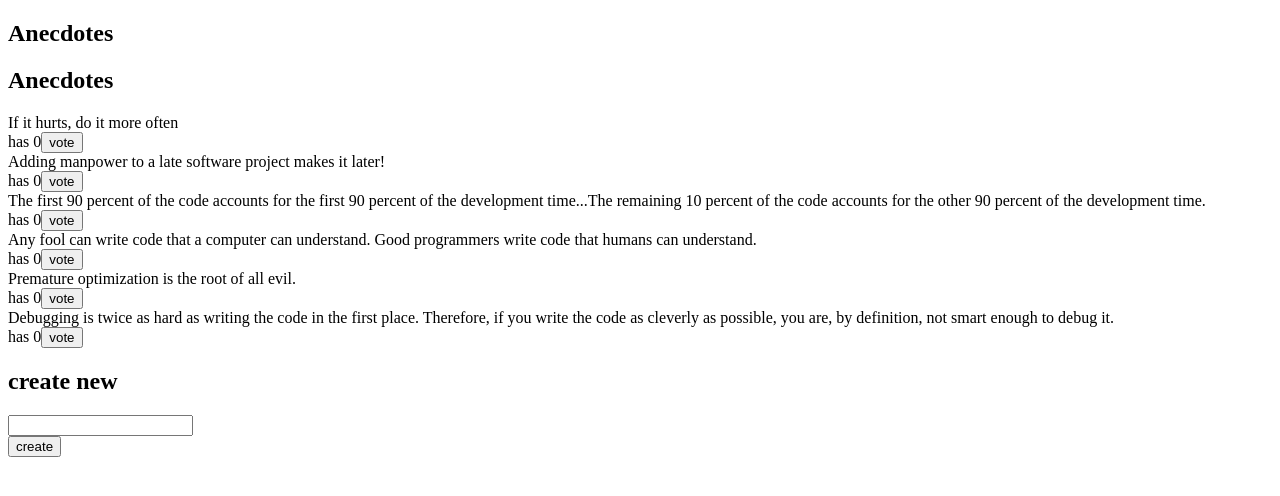
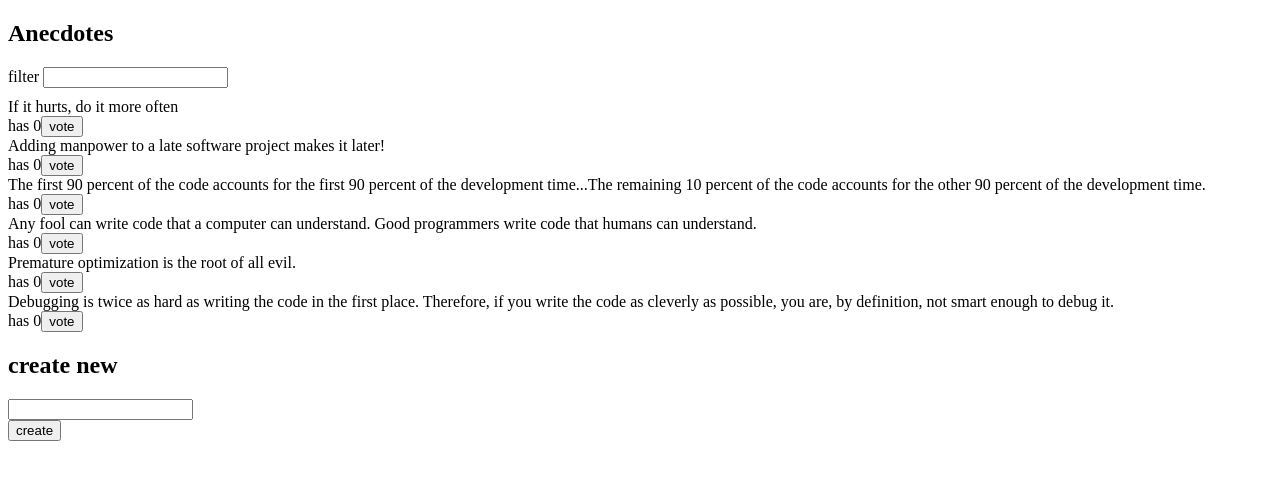
Before and after one commit to GilbertMarasigan/redux-anecdotes, a React (Vite) app: page / in a window 1280 px wide. Shown: the top 496 px of the page. Built offline with nearby package versions, Linux system fonts and the light colour scheme.

Commit message:
better anecdotes step 7

```diff
--- a/src/App.jsx
+++ b/src/App.jsx
@@ -1,5 +1,6 @@
 import AnecdoteList from './components/AnecdoteList'
 import AnecdoteForm from './components/AnecdoteForm'
+import Filter from './components/Filter'
 
 const App = () => {
 
@@ -7,6 +8,7 @@ const App = () => {
   return (
     <div>
       <h2>Anecdotes</h2>
+      <Filter />
       <AnecdoteList />
       <AnecdoteForm />
     </div>
--- a/src/components/AnecdoteList.jsx
+++ b/src/components/AnecdoteList.jsx
@@ -1,8 +1,9 @@
+/* eslint-disable react/prop-types */
 import { useDispatch, useSelector } from "react-redux"
 import { addVote } from "../reducers/anecdoteReducer"
 
 const Anecdote = ({ anecdote, handleClick }) => {
-    console.log('anecdote', anecdote)
+
     return (
         <div key={anecdote.id}>
             <div>
@@ -18,7 +19,16 @@ const Anecdote = ({ anecdote, handleClick }) => {
 
 const AnecdoteList = () => {
 
-    const anecdotes = useSelector(state => state)
+    const anecdotes = useSelector(state => {
+        console.log('AnecdoteList.filter', state.filter)
+        if (state.filter === '') {
+            return state.anecdotes
+        }
+        else {
+            return state.anecdotes.filter(anecdote => anecdote.content.includes(state.filter))
+        }
+    })
+
     const dispatch = useDispatch()
 
     const vote = (id) => {
@@ -31,13 +41,11 @@ const AnecdoteList = () => {
 
     return (
         <div>
-            <h2>Anecdotes</h2>
             {anecdotes.map(anecdote =>
                 <Anecdote key={anecdote.id}
                     anecdote={anecdote}
                     handleClick={() => vote(anecdote.id)} />
             )}
-
         </div>
     )
 }
--- /dev/null
+++ b/src/components/Filter.jsx
@@ -0,0 +1,26 @@
+import { filterChange } from "../reducers/filterReducer"
+import { useDispatch } from "react-redux"
+
+const Filter = () => {
+
+    const dispatch = useDispatch()
+
+    const handleChange = (event) => {
+        const filterString = event.target.value
+        console.log('filterString', filterString)
+        dispatch(filterChange(filterString))
+    }
+
+    const style = {
+        marginBottom: 10
+    }
+
+    return (
+        <div style={style}>
+            filter <input type="text" name="filter" onChange={handleChange} />
+        </div>
+    )
+
+}
+
+export default Filter
--- a/src/main.jsx
+++ b/src/main.jsx
@@ -1,8 +1,14 @@
 import ReactDOM from 'react-dom/client'
-import { createStore } from 'redux'
+import { createStore, combineReducers } from 'redux'
 import { Provider } from 'react-redux'
 import App from './App'
-import reducer from './reducers/anecdoteReducer'
+import anecdoteReducer from './reducers/anecdoteReducer'
+import filterReducer from './reducers/filterReducer'
+
+const reducer = combineReducers({
+  anecdotes: anecdoteReducer,
+  filter: filterReducer
+})
 
 const store = createStore(reducer)
 
--- a/src/reducers/anecdoteReducer.js
+++ b/src/reducers/anecdoteReducer.js
@@ -21,7 +21,7 @@ const initialState = anecdotesAtStart.map(asObject)
 
 console.log('initialState', initialState)
 
-const reducer = (state = initialState, action) => {
+const anecdoteReducer = (state = initialState, action) => {
   console.log('state now: ', state)
   console.log('action', action)
 
@@ -69,4 +69,4 @@ export const addVote = (id) => {
   }
 }
 
-export default reducer
+export default anecdoteReducer
--- /dev/null
+++ b/src/reducers/filterReducer.js
@@ -0,0 +1,21 @@
+const filterReducer = (state = '', action) => {
+    switch (action.type) {
+        case 'SET_FILTER':
+            return action.payload
+
+        default:
+            return state
+    }
+}
+
+export const filterChange = filter => {
+
+    console.log('filterChange.filter', filter)
+
+    return {
+        type: 'SET_FILTER',
+        payload: filter
+    }
+}
+
+export default filterReducer
```
